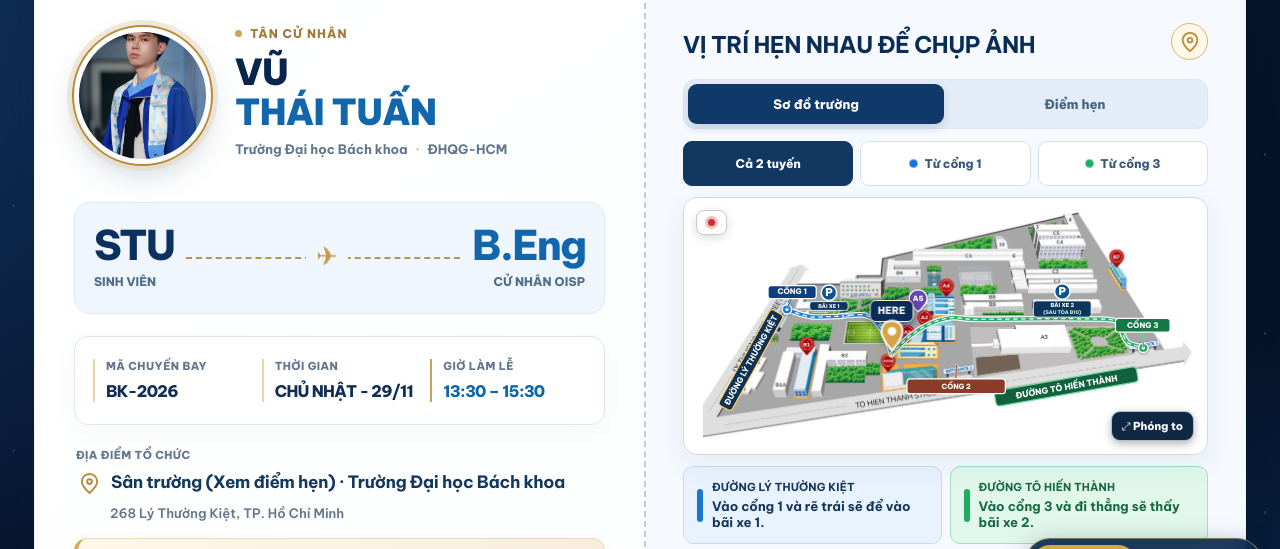
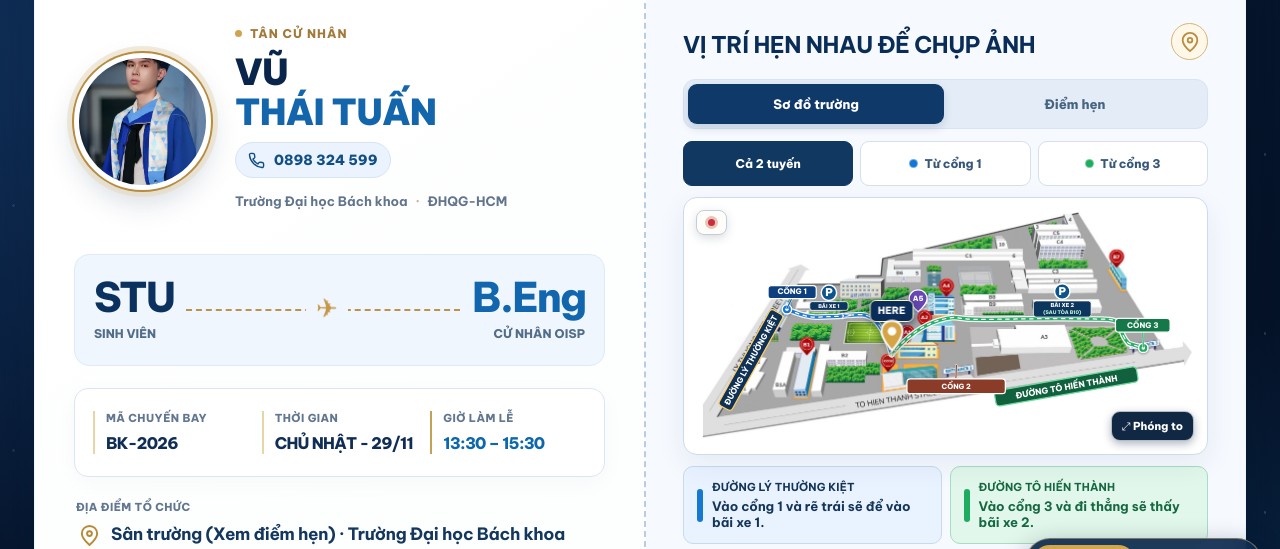
Before and after one commit to TuanDzu/graduation-invitation, a plain HTML site: page index.html in a window 1280 px wide. Both pictures are taken after a click on the button "Xé vé và mở thiệp mời chi tiết". Shown: the part 194-743 px from the top of the page. Drawn offline with Linux system fonts and the light colour scheme.

Commit message:
Update index.html

```diff
--- a/index.html
+++ b/index.html
@@ -66,6 +66,9 @@
               <div class="passenger-copy">
                 <div class="section-kicker"><span class="kicker-dot"></span> TÂN CỬ NHÂN</div>
                 <h1>VŨ<br /><span>THÁI TUẤN</span></h1>
+                <a class="contact-link" href="tel:0898324599" aria-label="Gọi cho Tuấn qua số 0898 324 599">
+                  <svg viewBox="0 0 24 24" fill="none" stroke="currentColor" stroke-width="2" stroke-linecap="round" stroke-linejoin="round" aria-hidden="true"><path d="M22 16.9v3a2 2 0 0 1-2.2 2A19.8 19.8 0 0 1 2.1 4.2 2 2 0 0 1 4.1 2h3a2 2 0 0 1 2 1.7l.5 3a2 2 0 0 1-.6 1.8L7.1 10a16 16 0 0 0 6.9 6.9l1.5-1.9a2 2 0 0 1 1.8-.6l3 .5a2 2 0 0 1 1.7 2Z"/></svg>
+                  <span>0898 324 599</span>
                 </a>
                 <p class="university">Trường Đại học Bách khoa <span>·</span> ĐHQG-HCM</p>
               </div>
```
